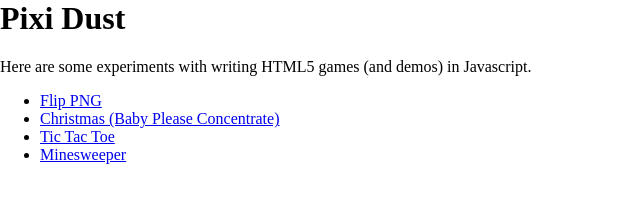
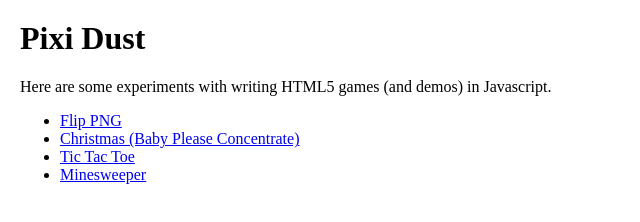
Before and after one commit to kofno/pixi-dust, a plain HTML site: page index.html in a window 1280 px wide. Shown: the whole page, without its empty margins (0-640 px from the left). Drawn offline with Linux system fonts and the light colour scheme.

Commit message:
Added padding to layout

```diff
--- a/index.html
+++ b/index.html
@@ -3,7 +3,7 @@
     <style>
       body {
       margin: 0;
-      padding: 0;
+      padding: 20px;
       ont-family: "Trebuchet MS","Lucida Grande","Lucida Sans Unicode","Lucida Sans",Tahoma,sans-serif;
       }
     </style>
```
